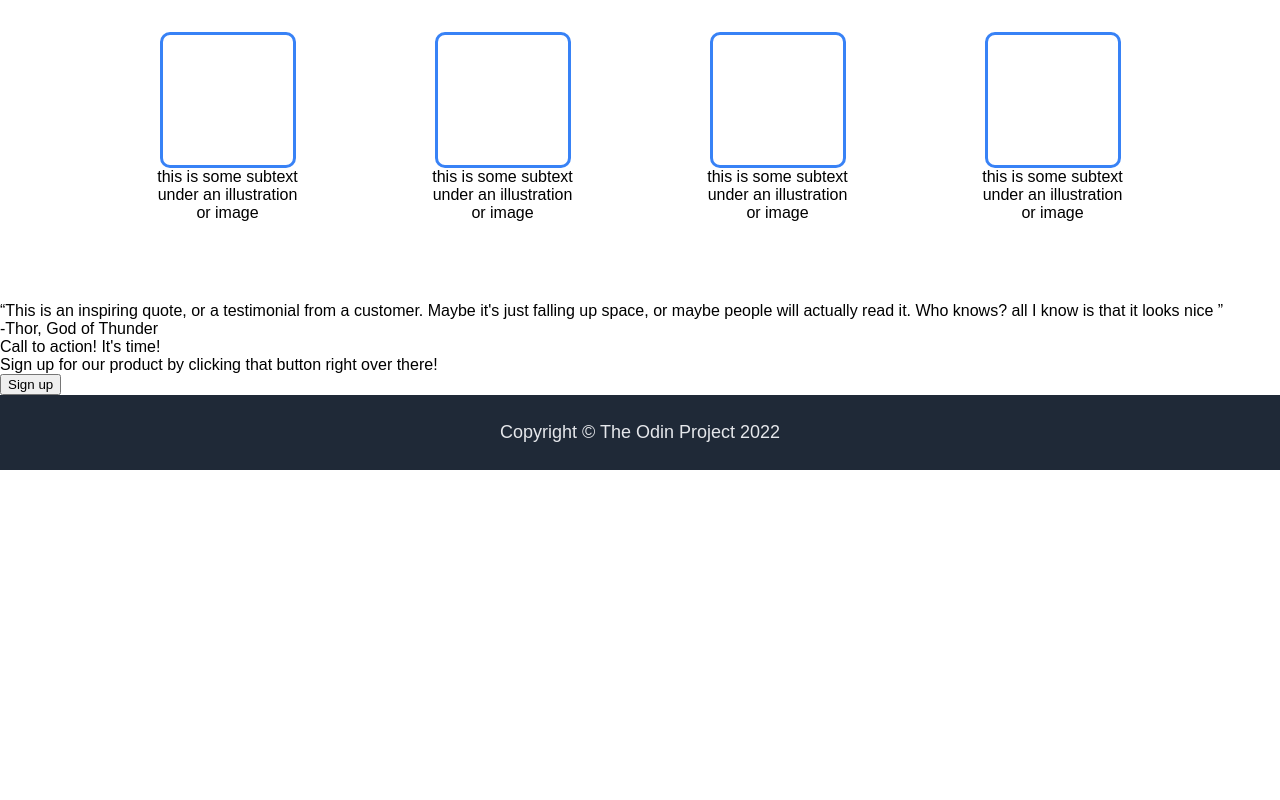
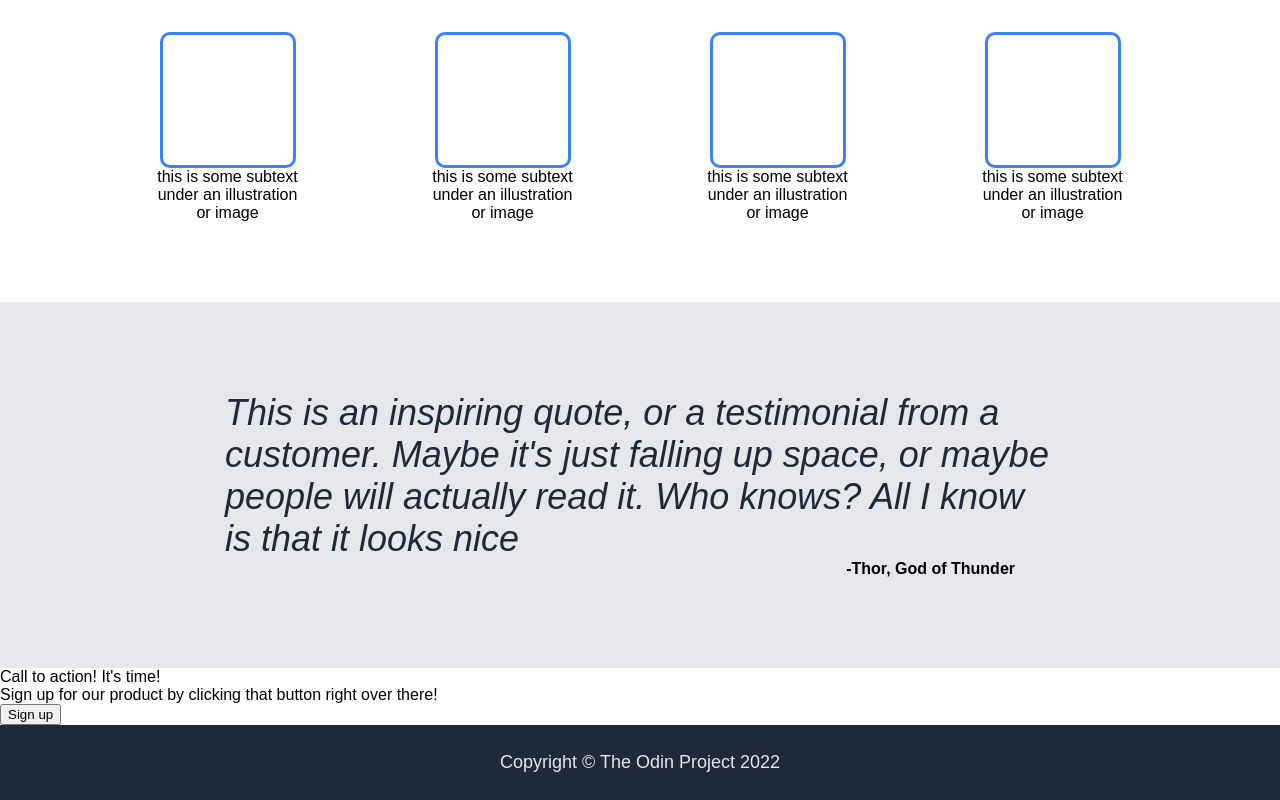
Before and after one commit to alex-dishen/landing-page, a plain HTML site: page index.html in a window 1280 px wide. Shown: the part 499-1299 px from the top of the page. Before the commit the page ends 969 px from the top, so only its background shows below. Drawn offline with Linux system fonts and the light colour scheme.

Commit message:
Add qoute section

```diff
--- a/index.html
+++ b/index.html
@@ -54,11 +54,13 @@
     </div>
 
     <div class="quotes">
-        <div><q>This is an inspiring quote, or a testimonial from a customer.
-            Maybe it's just falling up space, or maybe people will actually
-            read it. Who knows? all I know is that it looks nice
-        </q>
-        <p>-Thor, God of Thunder</p>
+        <div class="quote-container">
+            <p class="text">
+                This is an inspiring quote, or a testimonial from a customer.
+                Maybe it's just falling up space, or maybe people will actually
+                read it. Who knows? All I know is that it looks nice
+            </p>
+            <p class="author">-Thor, God of Thunder</p>
         </div>
     </div>
 
--- a/style.css
+++ b/style.css
@@ -124,3 +124,26 @@ p {
     width: 130px;
     border-radius: 10px;
 }
+
+.quotes {
+    background-color: #e5e7eb;
+    display: flex;
+    justify-content: center;
+}
+
+.quote-container {
+    width: 830px;
+    margin: 90px 0px;
+}
+
+.quote-container .text {
+    font-size: 36px;
+    font-style: italic;
+    color: #1f2937;
+}
+
+.author {
+    text-align: end;
+    font-weight: 900;
+    margin-right: 40px;
+}
```
